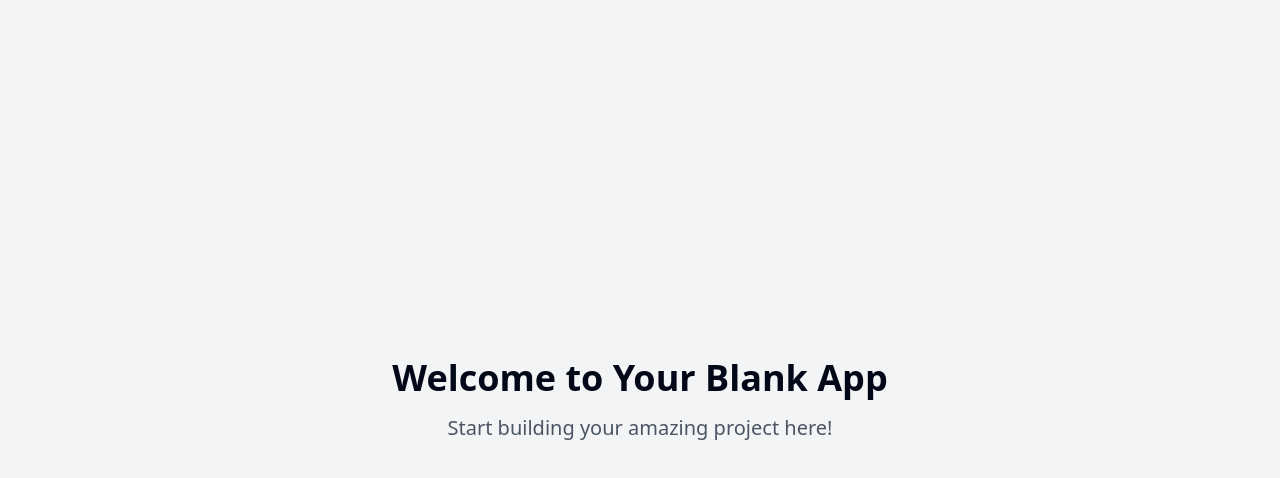
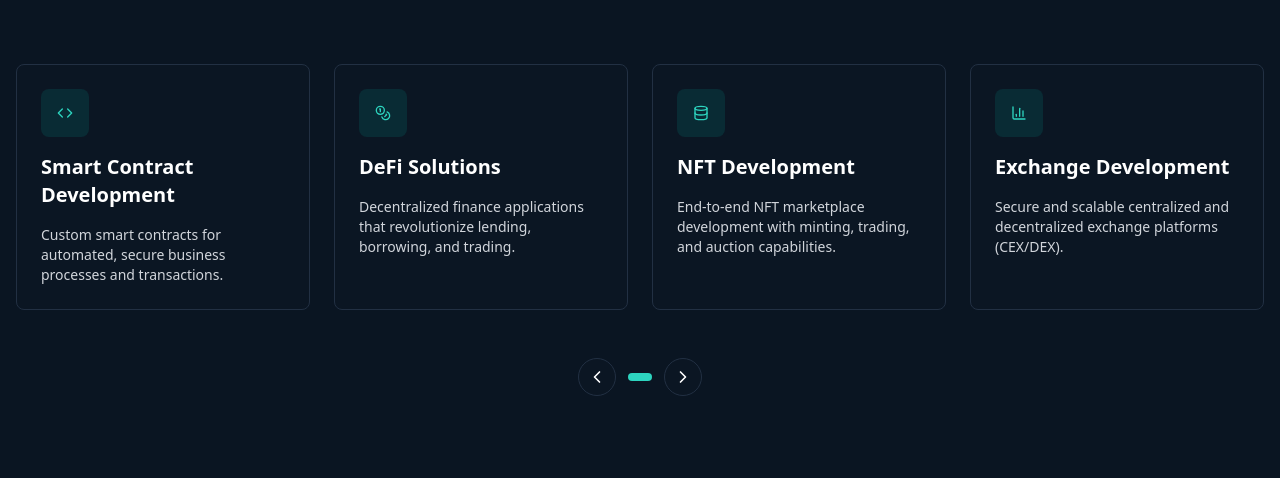
Before and after one commit to Zhong-SHE/BlueLink_main, a React (Vite) app: page / in a window 1280 px wide. Shown: the top 478 px of the page. Built offline with nearby package versions, Linux system fonts and the light colour scheme.

Commit message:
Add new component
Implement a new React component based on the provided image.

```diff
--- /dev/null
+++ b/src/components/ServiceCard.tsx
@@ -0,0 +1,27 @@
+
+import React from 'react';
+import { cn } from '@/lib/utils';
+
+interface ServiceCardProps {
+  icon: React.ReactNode;
+  title: string;
+  description: string;
+  className?: string;
+}
+
+const ServiceCard = ({ icon, title, description, className }: ServiceCardProps) => {
+  return (
+    <div className={cn(
+      'bg-[#0b1623] border border-[#223043] rounded-lg p-6 flex flex-col gap-4 h-full',
+      className
+    )}>
+      <div className="bg-[#092b34] rounded-lg p-4 w-12 h-12 flex items-center justify-center text-teal-400">
+        {icon}
+      </div>
+      <h3 className="text-xl font-semibold text-white">{title}</h3>
+      <p className="text-gray-300 text-sm">{description}</p>
+    </div>
+  );
+};
+
+export default ServiceCard;
--- /dev/null
+++ b/src/components/ServicesCarousel.tsx
@@ -0,0 +1,87 @@
+
+import React, { useState } from 'react';
+import { ChevronLeft, ChevronRight, Code, Coins, Database, BarChart3 } from 'lucide-react';
+import ServiceCard from './ServiceCard';
+
+const ServicesCarousel = () => {
+  const [activeIndex, setActiveIndex] = useState(0);
+
+  const services = [
+    {
+      icon: <Code className="w-6 h-6" />,
+      title: "Smart Contract Development",
+      description: "Custom smart contracts for automated, secure business processes and transactions."
+    },
+    {
+      icon: <Coins className="w-6 h-6" />,
+      title: "DeFi Solutions",
+      description: "Decentralized finance applications that revolutionize lending, borrowing, and trading."
+    },
+    {
+      icon: <Database className="w-6 h-6" />,
+      title: "NFT Development",
+      description: "End-to-end NFT marketplace development with minting, trading, and auction capabilities."
+    },
+    {
+      icon: <BarChart3 className="w-6 h-6" />,
+      title: "Exchange Development",
+      description: "Secure and scalable centralized and decentralized exchange platforms (CEX/DEX)."
+    },
+  ];
+
+  const totalSlides = Math.ceil(services.length / 4);
+  const visibleServices = services.slice(activeIndex * 4, activeIndex * 4 + 4);
+
+  const nextSlide = () => {
+    setActiveIndex((prevIndex) => (prevIndex + 1) % totalSlides);
+  };
+
+  const prevSlide = () => {
+    setActiveIndex((prevIndex) => (prevIndex === 0 ? totalSlides - 1 : prevIndex - 1));
+  };
+
+  return (
+    <div className="w-full bg-[#0a1522] py-16">
+      <div className="container mx-auto px-4">
+        <div className="grid grid-cols-1 md:grid-cols-2 lg:grid-cols-4 gap-6">
+          {visibleServices.map((service, index) => (
+            <ServiceCard
+              key={index}
+              icon={service.icon}
+              title={service.title}
+              description={service.description}
+            />
+          ))}
+        </div>
+
+        <div className="flex items-center justify-center mt-12 gap-2">
+          <button
+            onClick={prevSlide}
+            className="bg-[#0b1623] border border-[#223043] rounded-full p-2 text-white hover:bg-[#223043] transition-all"
+          >
+            <ChevronLeft className="w-5 h-5" />
+          </button>
+
+          {Array.from({ length: totalSlides }).map((_, index) => (
+            <button
+              key={index}
+              onClick={() => setActiveIndex(index)}
+              className={`w-2 h-2 rounded-full ${
+                index === activeIndex ? 'bg-teal-400 w-6' : 'bg-[#223043]'
+              } mx-1 transition-all duration-300`}
+            />
+          ))}
+
+          <button
+            onClick={nextSlide}
+            className="bg-[#0b1623] border border-[#223043] rounded-full p-2 text-white hover:bg-[#223043] transition-all"
+          >
+            <ChevronRight className="w-5 h-5" />
+          </button>
+        </div>
+      </div>
+    </div>
+  );
+};
+
+export default ServicesCarousel;
--- a/src/pages/Index.tsx
+++ b/src/pages/Index.tsx
@@ -1,12 +1,10 @@
-// Update this page (the content is just a fallback if you fail to update the page)
+
+import ServicesCarousel from "@/components/ServicesCarousel";
 
 const Index = () => {
   return (
-    <div className="min-h-screen flex items-center justify-center bg-gray-100">
-      <div className="text-center">
-        <h1 className="text-4xl font-bold mb-4">Welcome to Your Blank App</h1>
-        <p className="text-xl text-gray-600">Start building your amazing project here!</p>
-      </div>
+    <div className="min-h-screen bg-[#0a1522]">
+      <ServicesCarousel />
     </div>
   );
 };
```
